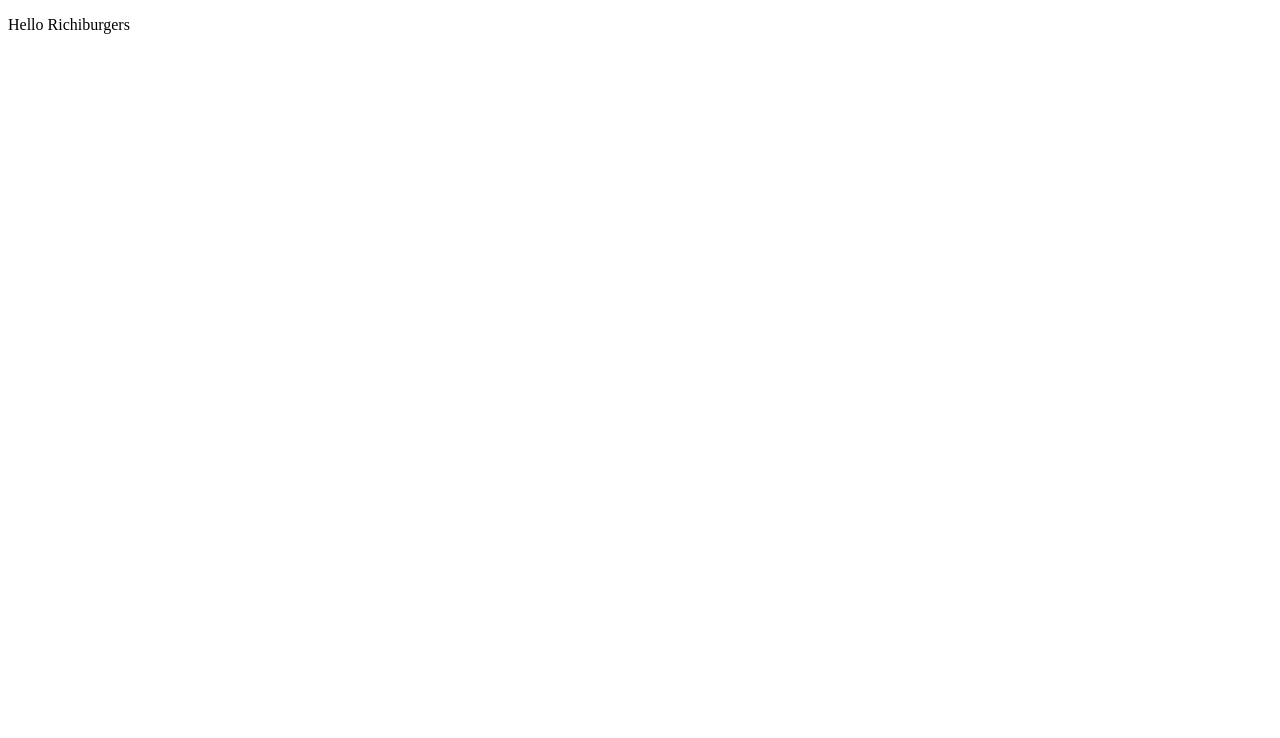
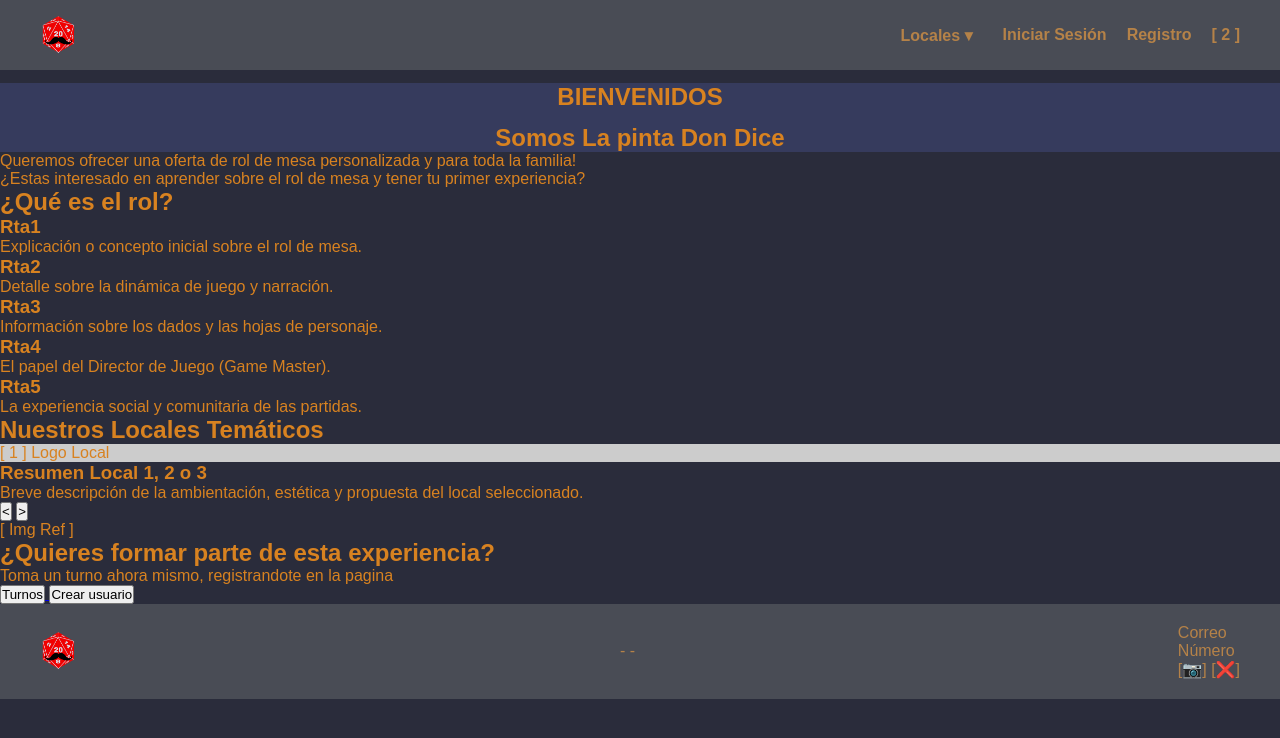
Before and after one commit to RickyRichard616/proyectoFinalPracticasBeltran, a plain HTML site: page index.html in a window 1280 px wide. Drawn offline with Linux system fonts and the light colour scheme.

Commit message:
primer commit

```diff
--- a/index.html
+++ b/index.html
@@ -1,11 +1,172 @@
 <!DOCTYPE html>
-<html lang="en">
+<html lang="es">
 <head>
     <meta charset="UTF-8">
+    <link rel="stylesheet" href="styles.css">
+    <link rel="icon" type="image/png" href="Images/logopag.png">
     <meta name="viewport" content="width=device-width, initial-scale=1.0">
-    <title>Document</title>
+    <title>Inicio</title>
 </head>
 <body>
-    <p>Hello Richiburgers</p>
+
+    <!-- 1. PRIMERA VISTA: HEADER / BARRA SUPERIOR -->
+    <header>
+        <!-- Logo (1) -->
+        <div>
+            <a href="index.html">
+               <img src="Images/logopag.png" alt="Logo de la Marca" class="logo-header">
+            </a>
+        </div>
+
+        <!-- Navegacion y accesos -->
+        <nav>
+    <div class="dropdown">
+        <button class="dropdown-btn">Locales ▾</button>
+        <div class="dropdown-menu">
+            <a href="locales.html#taberna">La Taberna Medieval</a>
+            <a href="locales.html#cyberpunk">El Calabozo Cyberpunk</a>
+            <a href="locales.html#scifi">La Cantina Sci-Fi</a>
+        </div>
+    </div>
+    <div>
+        <a href="perfil.html">Iniciar Sesión</a>
+    </div>
+    <div>
+        <a href="perfil.html">Registro</a>
+    </div>
+    <div>
+        <a href="perfil.html">
+            <span>[ 2 ]</span>
+        </a>
+    </div>
+</nav>
+    </header>
+
+    <!-- CONTENIDO PRINCIPAL - SECCIÓN 1: BIENVENIDA Y PRESENTACIÓN -->
+    <main>
+        <section>
+            <center>
+                <div style="background-color: #363b5d;">
+                    <h1  style="margin: 1%; ">BIENVENIDOS</h1>
+                    <h2>Somos La pinta Don Dice</h2>
+                </div>
+            </center>
+            <div>
+
+
+                <p>Queremos ofrecer una oferta de rol de mesa personalizada y para toda la familia!</p>
+                <p>¿Estas interesado en aprender sobre el rol de mesa y tener tu primer experiencia?</p>
+            </div>
+        </section>
+
+
+        <!-- 2. SEGUNDA VISTA (Al scrollear): ¿QUÉ ES EL ROL? Y RESPUESTAS (Rta1 - Rta5) -->
+        <section>
+            <h2>¿Qué es el rol?</h2>
+
+            <div>
+                <div>
+                    <h3>Rta1</h3>
+                    <p>Explicación o concepto inicial sobre el rol de mesa.</p>
+                </div>
+                <div>
+                    <h3>Rta2</h3>
+                    <p>Detalle sobre la dinámica de juego y narración.</p>
+                </div>
+                <div>
+                    <h3>Rta3</h3>
+                    <p>Información sobre los dados y las hojas de personaje.</p>
+                </div>
+                <div>
+                    <h3>Rta4</h3>
+                    <p>El papel del Director de Juego (Game Master).</p>
+                </div>
+                <div>
+                    <h3>Rta5</h3>
+                    <p>La experiencia social y comunitaria de las partidas.</p>
+                </div>
+            </div>
+        </section>
+
+
+        <!-- 3. TERCERA VISTA (Al scrollear más): LOCALES, LOGO PLANO, RESUMEN Y FLECHAS -->
+        <section>
+            <h2>Nuestros Locales Temáticos</h2>
+
+            <div>
+                <!-- Logo del local con color plano de fondo (1) -->
+                <div style="background-color: #cccccc;">
+                    <span>[ 1 ] Logo Local</span>
+                </div>
+
+                <!-- Resumen de la temática del local -->
+                <div>
+                    <h3>Resumen Local 1, 2 o 3</h3>
+                    <p>Breve descripción de la ambientación, estética y propuesta del local seleccionado.</p>
+
+                    <!-- Botones de navegación / flechas -->
+                    <div>
+                        <button>&lt;</button>
+                        <button>&gt;</button>
+                    </div>
+                </div>
+
+                <!-- Imagen de referencia lateral (Img Ref) -->
+                <div>
+                    <span>[ Img Ref ]</span>
+                </div>
+            </div>
+        </section>
+
+
+
+        <!-- 4. FINAL DEL SCROLL: TEXTO GRANDE Y BOTONES DE ACCIÓN -->
+        <section>
+            <div>
+                <h2>¿Quieres formar parte de esta experiencia?</h2>
+                <p>Toma un turno ahora mismo, registrandote en la pagina</p>
+            </div>
+
+            <div>
+                <!-- Botón de Turnos -->
+                <a href="perfil.html">
+                    <button>Turnos</button>
+                </a>
+
+                <!-- Botón de Crear usuario -->
+                <a href="perfil.html">
+                    <button>Crear usuario</button>
+                </a>
+            </div>
+        </section>
+
+    </main>
+
+    <!-- PIE DE PÁGINA (FOOTER) -->
+    <footer>
+        <!-- Logo (1) -->
+        <div>
+            <a href="index.html">
+                <img src="Images/logopag.png" alt="Logo de la Marca" class="logo-footer">
+            </a>
+        </div>
+
+        <!-- Enlaces centrales -->
+        <div>
+            <span>-</span>
+            <span>-</span>
+        </div>
+
+        <!-- Información de contacto y redes -->
+        <div>
+            <p>Correo</p>
+            <p>Número</p>
+            <div>
+                <span>[📷]</span>
+                <span>[❌]</span>
+            </div>
+        </div>
+    </footer>
+
 </body>
 </html>
--- /dev/null
+++ b/styles.css
@@ -0,0 +1,122 @@
+/* 1. Reset básico y fuente general */
+* {
+    margin: 0;
+    padding: 0;
+    box-sizing: border-box;
+    font-family: Arial, sans-serif;
+}
+
+body {
+    background-color: #2a2c3b;
+    color: #d88220;
+}
+
+/* 2. Estilo para el Header (Barra superior) */
+header {
+    display: flex;
+    justify-content: space-between;
+    align-items: center;
+    padding: 15px 40px;
+    background-color: #494c55; /* Fondo de la barra superior */
+}
+
+header nav {
+    display: flex;
+    align-items: center;
+    gap: 20px;
+}
+
+.logo-header {
+    height: 40px;       /* Podés subirlo o bajarlo según prefieras */
+    width: auto;        /* Mantiene la proporción original para que no se deforme */
+    display: block;
+}
+
+/* Textos y elementos del header en color b58248 */
+header a, header button, header span, header select {
+    color: #b58248;
+    text-decoration: none;
+    background-color: transparent;
+    border: none;
+    font-size: 1rem;
+    font-weight: bold;
+    cursor: pointer;
+}
+
+/* 3. Estilo para las líneas divisorias (hr) */
+hr {
+    border: none;
+    height: 10px;
+    background-color: #181d27;
+    width: 100%;
+}
+
+/* 4. Estilo para el Footer (Pie de página) */
+footer {
+    display: flex;
+    justify-content: space-between;
+    align-items: center;
+    padding: 20px 40px;
+    background-color: #494c55; /* Fondo del pie de página */
+}
+
+/* Textos, enlaces y elementos del footer en color b58248 */
+footer a, footer p, footer span {
+    color: #b58248;
+    text-decoration: none;
+}
+
+.logo-footer {
+    height: 40px;       /* Altura para el footer */
+    width: auto;        /* Mantiene la proporción original */
+    display: block;
+}
+
+/* Menú desplegable sencillo y sutil */
+.dropdown {
+    position: relative;
+    display: inline-block;
+}
+
+.dropdown-btn {
+    background: transparent;
+    color: #b58248;
+    border: none;
+    font-size: 1rem;
+    font-weight: bold;
+    cursor: pointer;
+    padding: 5px 10px;
+}
+
+.dropdown-btn:hover {
+    opacity: 0.8;
+}
+
+/* Submenú flotante que aparece al pasar el cursor */
+.dropdown-menu {
+    display: none;
+    position: absolute;
+    top: 100%;
+    left: 0;
+    background-color: #494c55;
+    min-width: 180px;
+    box-shadow: 0px 4px 8px rgba(0, 0, 0, 0.2);
+    z-index: 10;
+}
+
+.dropdown-menu a {
+    color: #b58248;
+    padding: 10px 15px;
+    text-decoration: none;
+    display: block;
+    font-size: 0.9rem;
+}
+
+.dropdown-menu a:hover {
+    background-color: #3b3d45;
+}
+
+/* Desplegar al pasar el mouse */
+.dropdown:hover .dropdown-menu {
+    display: block;
+}
```
Also changed, not shown: images/logopag.png (added).
